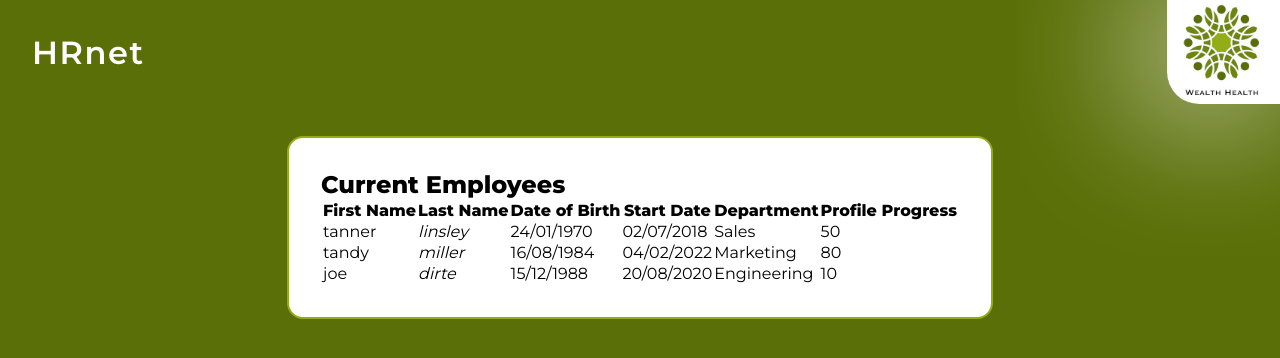
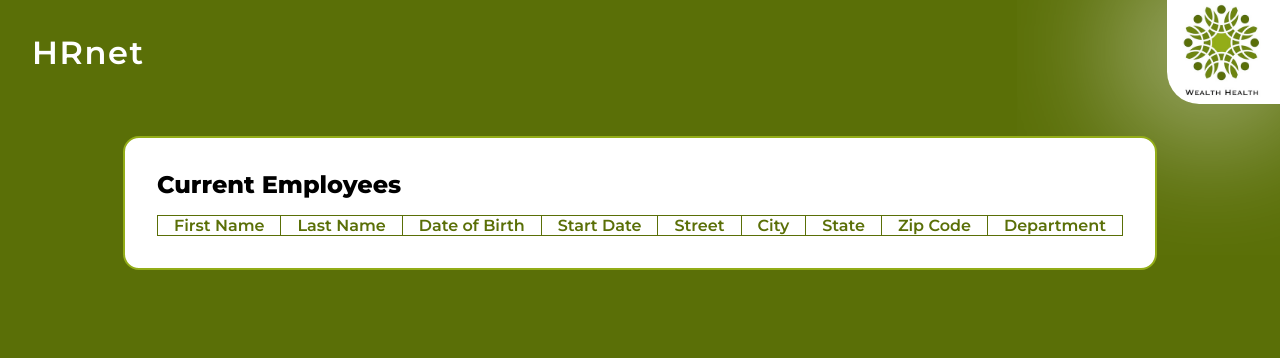
Before and after one commit to glg-dev/hrnet, a React (Create React App) app: page /employees in a window 1280 px wide. Shown: the top 358 px of the page. Built offline with nearby package versions, Linux system fonts and the light colour scheme.

Commit message:
redux (toolkit+persist)

```diff
--- a/package.json
+++ b/package.json
@@ -3,6 +3,7 @@
   "version": "0.1.0",
   "private": true,
   "dependencies": {
+    "@reduxjs/toolkit": "^1.8.3",
     "@tanstack/react-table": "^8.2.3",
     "@testing-library/jest-dom": "^5.16.4",
     "@testing-library/react": "^13.3.0",
@@ -11,9 +12,12 @@
     "react": "^18.2.0",
     "react-datepicker": "^4.8.0",
     "react-dom": "^18.2.0",
+    "react-redux": "^8.0.2",
     "react-router-dom": "^6.3.0",
     "react-scripts": "5.0.1",
     "react-select": "^5.4.0",
+    "redux": "^4.2.0",
+    "redux-persist": "^6.0.0",
     "web-vitals": "^2.1.4"
   },
   "scripts": {
--- /dev/null
+++ b/src/app/store.js
@@ -0,0 +1,27 @@
+import { combineReducers, configureStore, getDefaultMiddleware } from "@reduxjs/toolkit";
+import { persistReducer, REGISTER } from "redux-persist";
+import storage from "redux-persist/lib/storage";
+
+import employeeReducer from '../feature/employeeSlice';
+
+const reducers = combineReducers({
+  employee: employeeReducer
+});
+
+const persistConfig = {
+  key: 'root',
+  storage
+}
+
+const persistedReducer = persistReducer(persistConfig, reducers)
+
+const store = configureStore({
+  reducer: persistedReducer,
+  middleware: (getDefaultMiddleware) => getDefaultMiddleware({
+    serializableCheck: {
+      ignoreActions: [REGISTER]
+    }
+  })
+})
+
+export default store;
--- a/src/components/CreateForm.jsx
+++ b/src/components/CreateForm.jsx
@@ -1,13 +1,16 @@
 import React from 'react';
 import { useState } from 'react';
+import { useDispatch } from 'react-redux';
 import { departmentsList } from '../datas/departmentsList';
 import { statesList } from '../datas/statesList';
+import { addInList } from '../feature/employeeSlice';
 import Calendar from './DatePicker';
 import DropdownMenu from './DropdownMenu';
 
 const CreateForm = () => {
 
   const date = new Date();
+  const dispatch = useDispatch()
 
   const [firstname, setFirstname] = useState('')
   const [lastname, setLastname] = useState('')
@@ -19,9 +22,21 @@ const CreateForm = () => {
   const [zipCode, setZipCode] = useState('')
   const [selectedDepartment, setSelectedDepartment] = useState(departmentsList[0].value)
 
+  const newEmployee = {
+    firstname,
+    lastname : lastname.toUpperCase(),
+    birthDate,
+    startDate,
+    street,
+    city,
+    selectedState,
+    zipCode,
+    selectedDepartment
+  }
+
   function submitForm(e) {
     e.preventDefault()
-    console.log(firstname, lastname, birthDate, startDate, street, city, selectedState, zipCode, selectedDepartment);
+    dispatch(addInList(newEmployee))
   }
 
 
@@ -34,6 +49,7 @@ const CreateForm = () => {
           name="firstname"
           id="firstname"
           onChange={(e)=> setFirstname(e.target.value)}
+          required
         />
       </section>
 
@@ -44,6 +60,7 @@ const CreateForm = () => {
           name="lastname"
           id="lastname"
           onChange={(e) => setLastname(e.target.value)}
+          required
         />
       </section>
 
@@ -66,6 +83,7 @@ const CreateForm = () => {
             name='street'
             id='street'
             onChange={(e) => setStreet(e.target.value)}
+            required
           />
         </section>
         <section className="city">
@@ -75,6 +93,7 @@ const CreateForm = () => {
             name='city'
             id='city'
             onChange={(e) => setCity(e.target.value)}
+            required
           />
         </section>
         <section className="state">
@@ -92,6 +111,7 @@ const CreateForm = () => {
             name="zip-code"
             id="zip-code"
             onChange={(e) => setZipCode(e.target.value)}
+            required
           />
         </section>
       </fieldset>
--- a/src/components/Table.jsx
+++ b/src/components/Table.jsx
@@ -1,66 +1,90 @@
 import React from 'react';
 import { ColumnDef, flexRender, getCoreRowModel, useReactTable} from '@tanstack/react-table'
 import { useState } from 'react';
+import { useSelector } from 'react-redux';
+
 
 const defaultData = [
   {
-    firstName: 'tanner',
-    lastName: 'linsley',
+    firstName: 'Jim',
+    lastName: 'Halpert',
     birthDate: '24/01/1970',
     startDate: '02/07/2018',
+    street: '1 avenue du 1er janvier',
+    city: 'Scranton',
+    state: 'Pennsylvania',
+    zipCode: '00001',
     department: 'Sales',
-    progress: 50,
   },
   {
-    firstName: 'tandy',
-    lastName: 'miller',
+    firstName: 'Jimmy',
+    lastName: 'McGill',
     birthDate: '16/08/1984',
     startDate: '04/02/2022',
+    street: '2 rue du 2 février',
+    city: 'Albuquerque',
+    state: 'New Mexico',
+    zipCode: '00002',
     department: 'Marketing',
-    progress: 80,
   },
   {
-    firstName: 'joe',
-    lastName: 'dirte',
+    firstName: 'Ada',
+    lastName: 'Thorne',
     birthDate: '15/12/1988',
     startDate: '20/08/2020',
+    street: '3 boulevard du 3 mars',
+    city: 'Birmingham',
+    state: 'Washington',
+    zipCode: '00003',
     department: 'Engineering',
-    progress: 10,
   },
 ]
 
 const columns = [
   {
-    accessorKey: 'firstName',
-    cell: info => info.getValue(),
-    header: () => <span>First Name</span>,
+    accessorKey: 'firstname',
+    header: 'First Name',
   },
   {
-    accessorFn: row => row.lastName,
-    id: 'lastName',
-    cell: info => <i>{info.getValue()}</i>,
-    header: () => <span>Last Name</span>,
+    accessorKey: 'lastname',
+    header: 'Last Name',
   },
   {
     accessorKey: 'birthDate',
-    header: () => 'Date of Birth',
+    header: 'Date of Birth',
   },
   {
     accessorKey: 'startDate',
-    header: () => <span>Start Date</span>,
+    header: 'Start Date',
   },
   {
-    accessorKey: 'department',
-    header: 'Department',
+    accessorKey: 'street',
+    header: 'Street',
   },
   {
-    accessorKey: 'progress',
-    header: 'Profile Progress',
+    accessorKey: 'city',
+    header: 'City',
+  },
+  {
+    accessorKey: 'selectedState',
+    header: 'State',
+  },
+  {
+    accessorKey: 'zipCode',
+    header: 'Zip Code',
+  },
+  {
+    accessorKey: 'selectedDepartment',
+    header: 'Department',
   },
 ]
 
 const Table = () => {
-  const [data, setData] = useState([...defaultData])
+
+  const employees = useSelector(state => state.employee.employeesList)
+  // console.log(employees);
+
+  const [data, setData] = useState([...employees])
 
   const table = useReactTable({
     data,
@@ -69,7 +93,6 @@ const Table = () => {
   })
 
   return (
-    <div className="p-2">
     <table>
       <thead>
         {table.getHeaderGroups().map(headerGroup => (
@@ -99,7 +122,6 @@ const Table = () => {
         ))}
       </tbody>
     </table>
-    </div>
   )
 }
 
--- /dev/null
+++ b/src/feature/employeeSlice.js
@@ -0,0 +1,16 @@
+import { createSlice } from "@reduxjs/toolkit";
+
+export const employeeSlice = createSlice({
+  name: "employee",
+  initialState: {
+    employeesList: []
+  },
+  reducers: {
+    addInList: (state, {payload}) => {
+      state.employeesList.push(payload)
+    },
+  }
+})
+
+export const { addInList } = employeeSlice.actions
+export default employeeSlice.reducer
--- a/src/index.jsx
+++ b/src/index.jsx
@@ -1,11 +1,22 @@
 import React from 'react';
 import ReactDOM from 'react-dom/client';
+import { Provider } from 'react-redux';
+import store from './app/store';
 import App from './App';
 import './styles/styles.scss'
+import { PersistGate } from 'redux-persist/integration/react';
+import { persistStore } from 'redux-persist';
+
+let persistor = persistStore(store);
+
 
 const root = ReactDOM.createRoot(document.getElementById('root'));
 root.render(
   <React.StrictMode>
-    <App />
+    <Provider store={store}>
+      <PersistGate loading={null} persistor={persistor}>
+        <App />
+      </PersistGate>
+    </Provider>
   </React.StrictMode>
 );
--- a/src/styles/base/typography.scss
+++ b/src/styles/base/typography.scss
@@ -31,3 +31,11 @@ header {
   font-weight: 600;
   color: #FFF;
 }
+
+table {
+  text-align: center;
+  th {
+    font-weight: 600;
+    color: $primary;
+  }
+}
--- /dev/null
+++ b/src/styles/components/_table.scss
@@ -0,0 +1,8 @@
+table {
+  margin-top: 1rem;
+  border-collapse: collapse;
+  th, td {
+    border: 1px solid $primary;
+    padding: 0 1rem;
+  }
+}
--- a/src/styles/styles.scss
+++ b/src/styles/styles.scss
@@ -3,4 +3,5 @@
 @import './settings.scss';
 @import './layouts/header';
 @import './pages/createEmployee';
-@import './components/datePicker'
+@import './components/datePicker';
+@import './components/table';
```
Also changed, not shown: 1 other file (tests, documents, lock files or other folders). Lines whose indentation alone changed are shown as unchanged.
